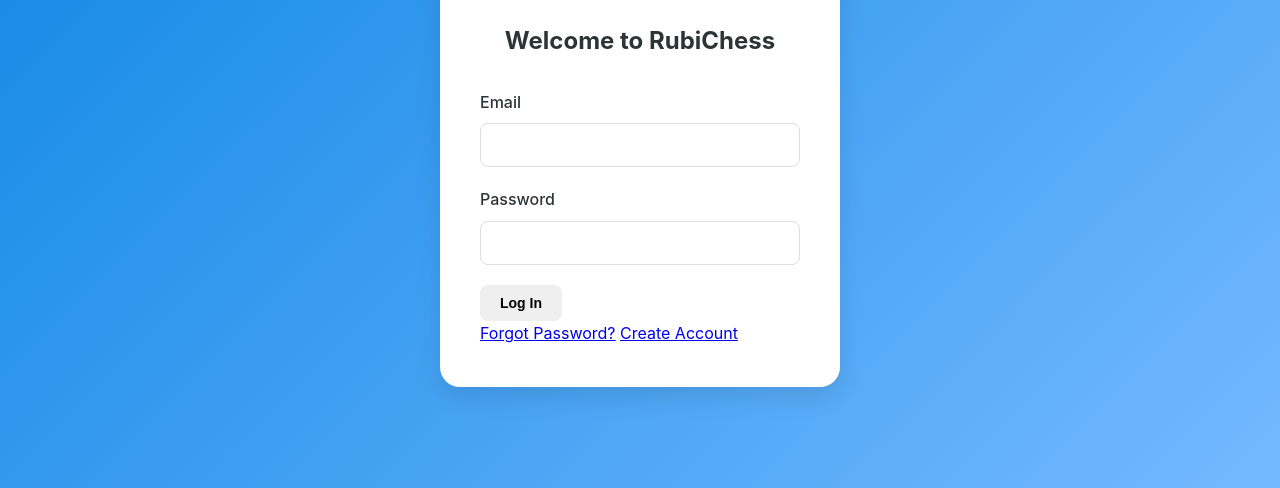
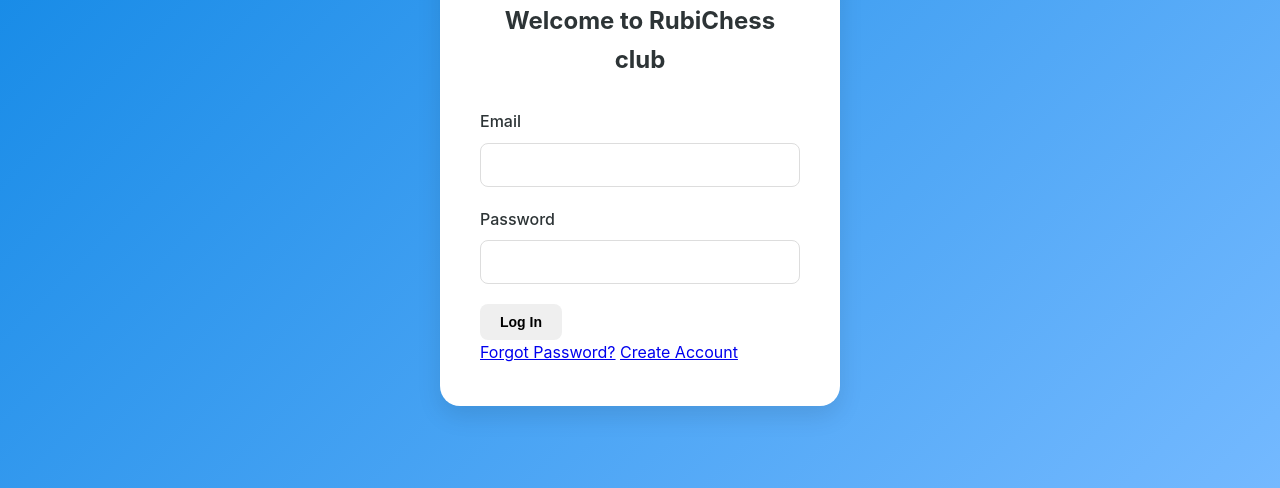
Before and after one commit to Brian-Niar/brianaipage, a plain HTML site: page index.html in a window 1280 px wide. Shown: the part 312-800 px from the top of the page. Drawn offline with Linux system fonts and the light colour scheme.

Commit message:
Update index.html

```diff
--- a/index.html
+++ b/index.html
@@ -13,7 +13,7 @@
             <div class="logo">
                 <img src="assets/logo.png" alt="RubiChess Logo">
             </div>
-            <h1>Welcome to RubiChess</h1>
+            <h1>Welcome to RubiChess club</h1>
             <form id="loginForm" class="login-form">
                 <div class="form-group">
                     <label for="email">Email</label>
```
